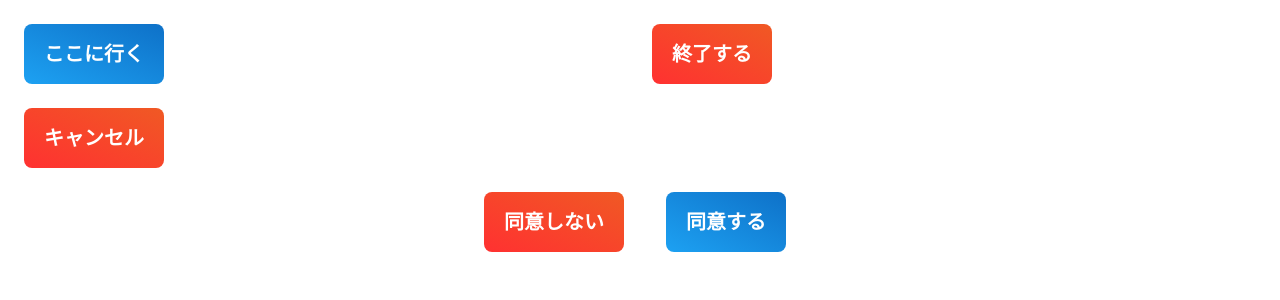
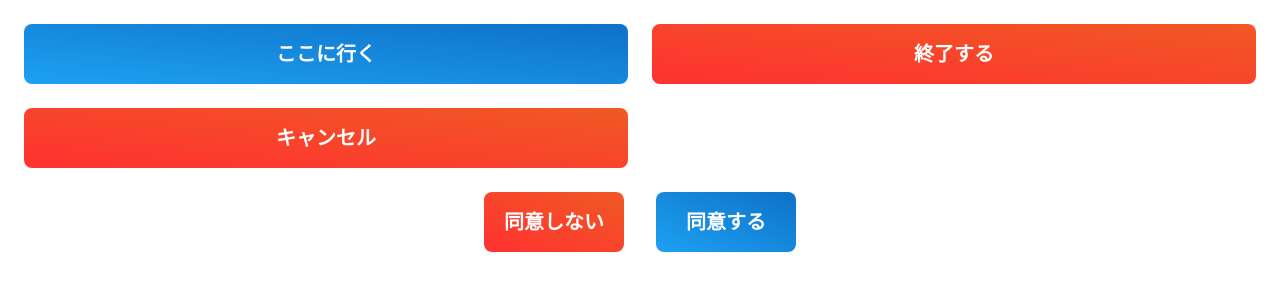
Before and after one commit to iputapp/lounas, a Next.js app: page /test/rect-button in a window 1280 px wide. Shown: the top 300 px of the page. Built offline with nearby package versions, Linux system fonts and the light colour scheme.

Commit message:
Fix button width

```diff
--- a/src/components/buttons/RectButton/styles.module.scss
+++ b/src/components/buttons/RectButton/styles.module.scss
@@ -1,7 +1,7 @@
 @use "variables" as var;
 
 .box {
-  @apply w-fit overflow-clip rounded-lg px-5 py-4;
+  @apply w-full overflow-clip rounded-lg px-5 py-4;
 
   &.blue {
     background: linear-gradient(to right top, #1da1f2, #0e71c8);
```
